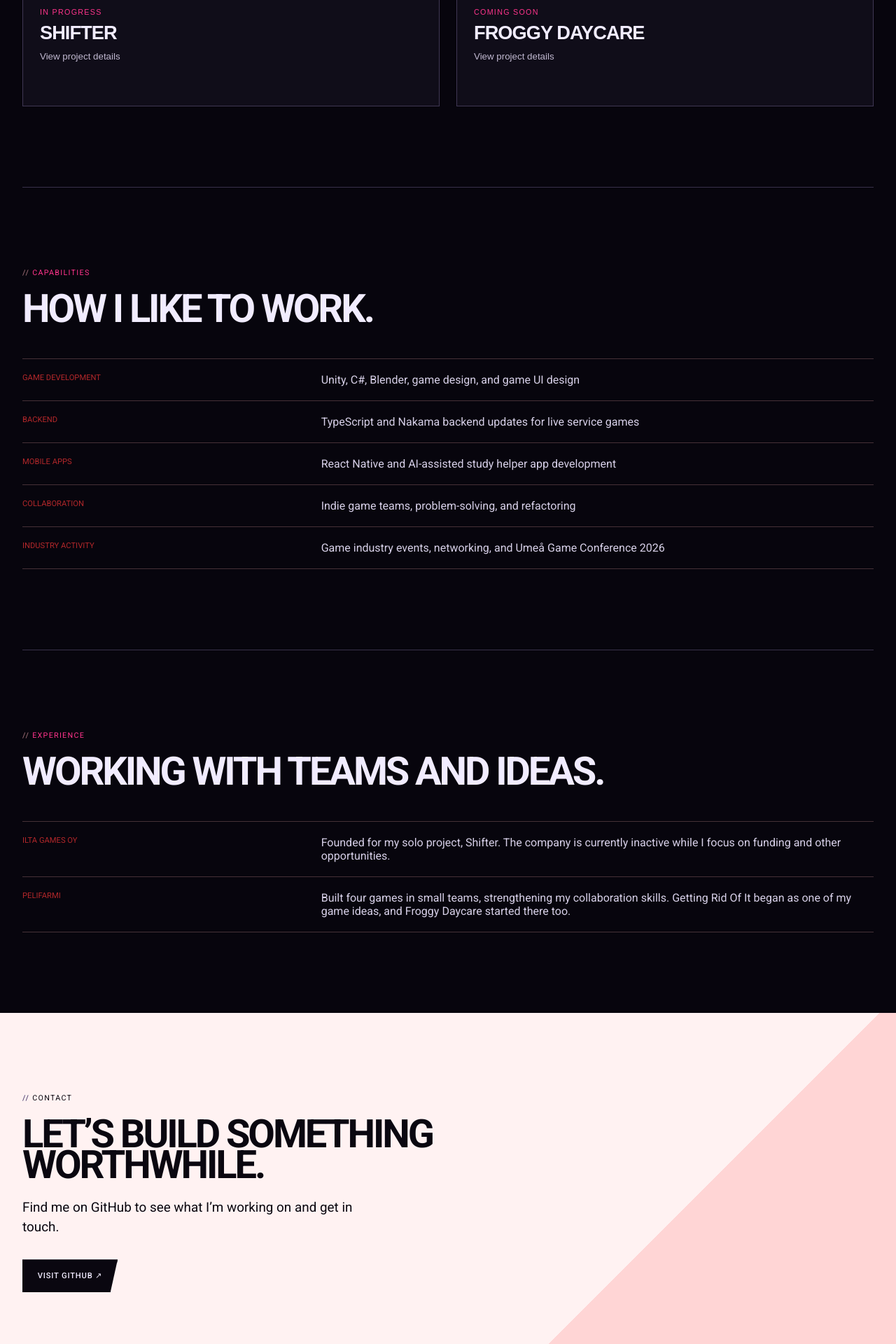
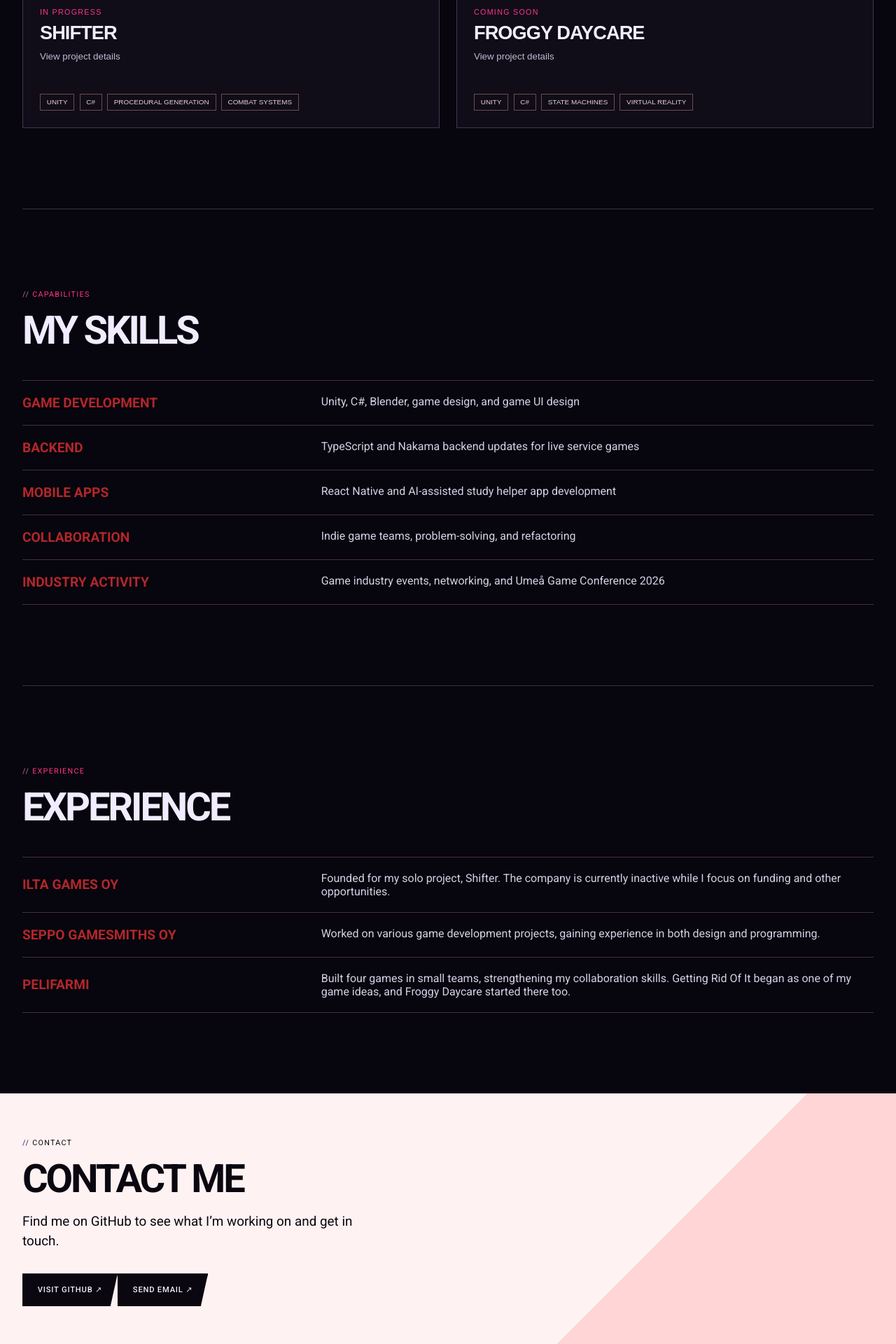
Before and after one commit to N1ppexd/portfoliosite, a React (Vite) app: page / in a window 1280 px wide. Shown: the part 1980-3900 px from the top of the page at 70% size. Built offline with nearby package versions, Linux system fonts and the light colour scheme; a web font is replaced by a local one.

Commit message:
site is still ugly

```diff
--- a/src/data/experience.js
+++ b/src/data/experience.js
@@ -4,6 +4,10 @@ export const experience = [
     'Founded for my solo project, Shifter. The company is currently inactive while I focus on funding and other opportunities.',
   ],
   [
+    'Seppo Gamesmiths Oy',
+    'Worked on various game development projects, gaining experience in both design and programming.'
+  ],
+  [
     'Pelifarmi',
     'Built four games in small teams, strengthening my collaboration skills. Getting Rid Of It began as one of my game ideas, and Froggy Daycare started there too.',
   ],
--- a/src/index.css
+++ b/src/index.css
@@ -355,7 +355,32 @@ h3 {
   min-height: 3.2em;
 }
 
+.project-content ul {
+  display: flex;
+  flex-wrap: wrap;
+  gap: 0.45rem;
+  list-style: none;
+  margin: 1.25rem 0 0;
+  padding: 0;
+}
+
+.project-content li {
+  border: 1px solid var(--color-tag-border);
+  color: var(--color-tag-text);
+  font-size: 0.62rem;
+  padding: 0.35rem 0.55rem;
+  text-transform: uppercase;
+}
+
+.experience-term {
+  font-weight: bold;
+  font-size: 1.2rem;
+  align-items: center;
+  display: flex;
+}
+
 .project-dialog-content ul {
+
   display: flex;
   flex-wrap: wrap;
   gap: 0.45rem;
@@ -462,7 +487,7 @@ dd {
     var(--color-accent-soft);
   color: var(--color-ink);
   margin: 0 calc(50% - 50vw);
-  padding: clamp(5rem, 9vw, 8rem) max(2rem, calc((100vw - 1280px) / 2));
+  padding: clamp(2rem, 9vw, 4rem) max(2rem, calc((100vw - 1280px) / 2));
 }
 
 .contact .eyebrow {
--- a/src/sections/Contact.jsx
+++ b/src/sections/Contact.jsx
@@ -2,7 +2,7 @@ function Contact() {
   return (
     <section className="contact" id="contact" aria-labelledby="contact-title">
       <p className="eyebrow">Contact</p>
-      <h2 id="contact-title">Let’s build something worthwhile.</h2>
+      <h2 id="contact-title">Contact me</h2>
       <p>
         Find me on GitHub to see what I’m working on and get in touch.
       </p>
@@ -14,6 +14,15 @@ function Contact() {
       >
         Visit GitHub <span aria-hidden="true">↗</span>
       </a>
+
+      <a
+        className="button button-light"
+        href="mailto:niilohanni@gmail.com"
+        target="_blank"
+        rel="noreferrer"
+      >
+        Send Email <span aria-hidden="true">↗</span>
+      </a>
     </section>
   )
 }
--- a/src/sections/Experience.jsx
+++ b/src/sections/Experience.jsx
@@ -4,11 +4,11 @@ function Experience({ experience }) {
   return (
     <section className="section experience" id="experience" aria-labelledby="experience-title">
       <p className="eyebrow">Experience</p>
-      <h2 id="experience-title">Working with teams and ideas.</h2>
+      <h2 id="experience-title">experience</h2>
       <dl>
         {experience.map(([term, description]) => (
           <div key={term}>
-            <dt>{term}</dt>
+            <dt className="experience-term">{term}</dt>
             <dd>{description}</dd>
           </div>
         ))}
--- a/src/sections/Projects.jsx
+++ b/src/sections/Projects.jsx
@@ -78,6 +78,15 @@ function Projects({ sections }) {
                 <p className="project-status">{project.status}</p>
                 <h3>{project.title}</h3>
                 <p>View project details</p>
+                {
+                  project.stack.length > 0 && (
+                    <ul aria-label={`${project.title} technologies`}>
+                      {project.stack.map((item) => (
+                        <li key={item}>{item}</li>
+                      ))}
+                    </ul>
+                  )
+                }
               </div>
             </button>
           </article>
--- a/src/sections/Skills.jsx
+++ b/src/sections/Skills.jsx
@@ -2,11 +2,11 @@ function Skills({ skills }) {
   return (
     <section className="section skills" aria-labelledby="skills-title">
       <p className="eyebrow">Capabilities</p>
-      <h2 id="skills-title">How I like to work.</h2>
+      <h2 id="skills-title">My skills</h2>
       <dl>
         {skills.map(([term, description]) => (
           <div key={term}>
-            <dt>{term}</dt>
+            <dt className="experience-term">{term}</dt>
             <dd>{description}</dd>
           </div>
         ))}
```
Also changed, not shown: src/pictures/skydivingPic.png (added).
